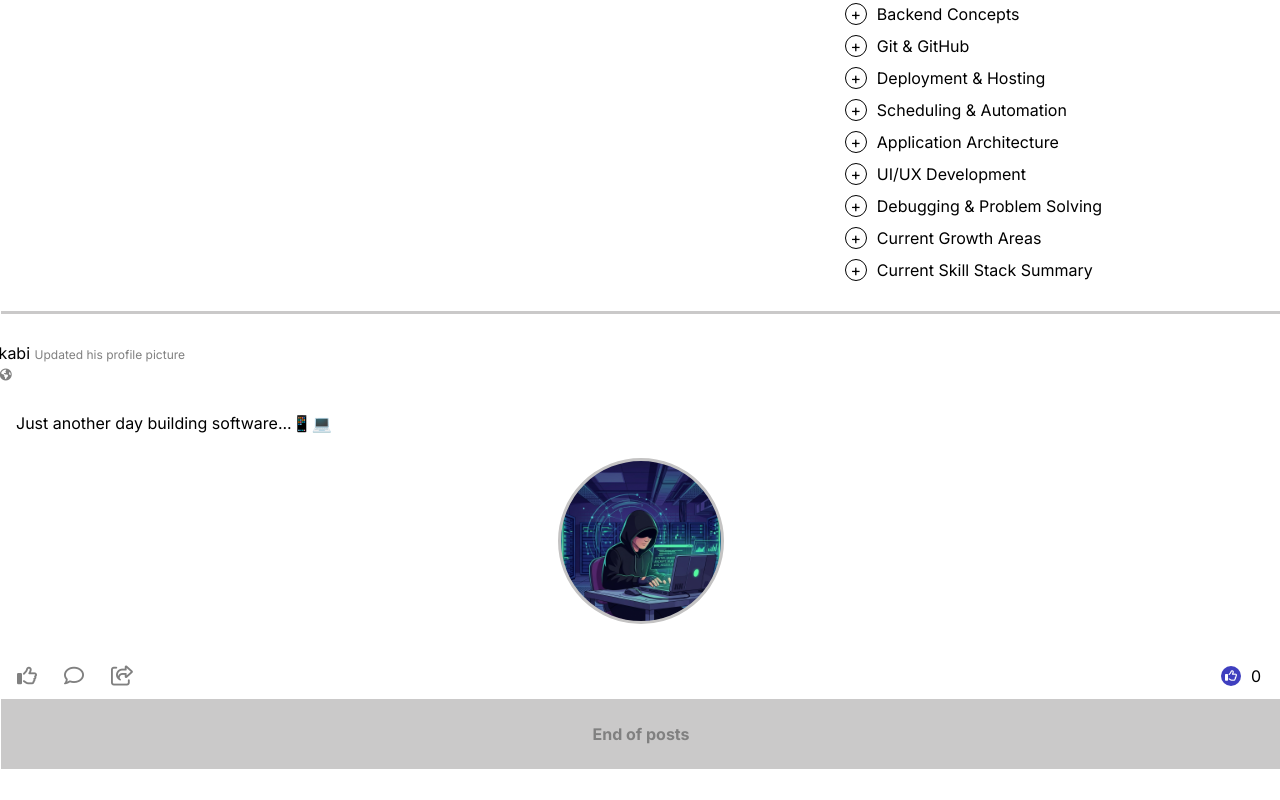
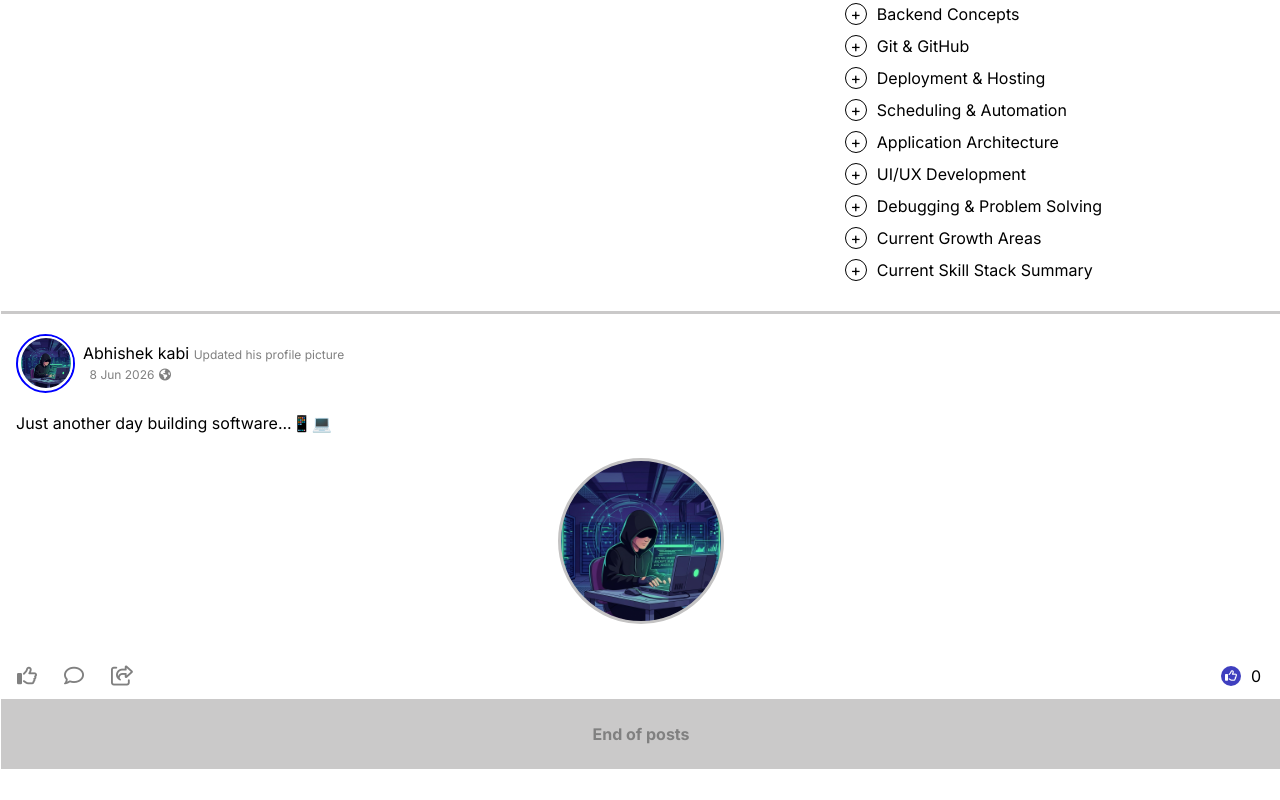
Before and after one commit to abk2191/abhishek.kabi.26, a React (Vite) app: page /abhishek.kabi.26/profile in a window 1280 px wide. Shown: the part 649-1449 px from the top of the page. Built offline with nearby package versions, Linux system fonts and the light colour scheme; no server answers; the database is empty; a web font is replaced by a local one.

Commit message:
Feature Update

```diff
--- a/src/index.css
+++ b/src/index.css
@@ -860,9 +860,9 @@ p {
 
 .post-header {
   display: flex;
-  flex-direction: column;
-  align-items: center;
-  margin-left: -40px;
+  padding-left: 15px;
+  align-items: center;
+
   margin-top: 20px;
   margin-bottom: 20px;
 }
@@ -955,7 +955,6 @@ p {
 
   align-items: center;
 
-  justify-content: left;
   gap: 8px;
 }
 
@@ -1434,7 +1433,10 @@ ul {
   }
 
   .post-header {
-    margin-left: -1240px;
+    width: 100%;
+    display: flex;
+    justify-content: flex-start;
+    align-items: center;
   }
 
   .info-buttons {
```
